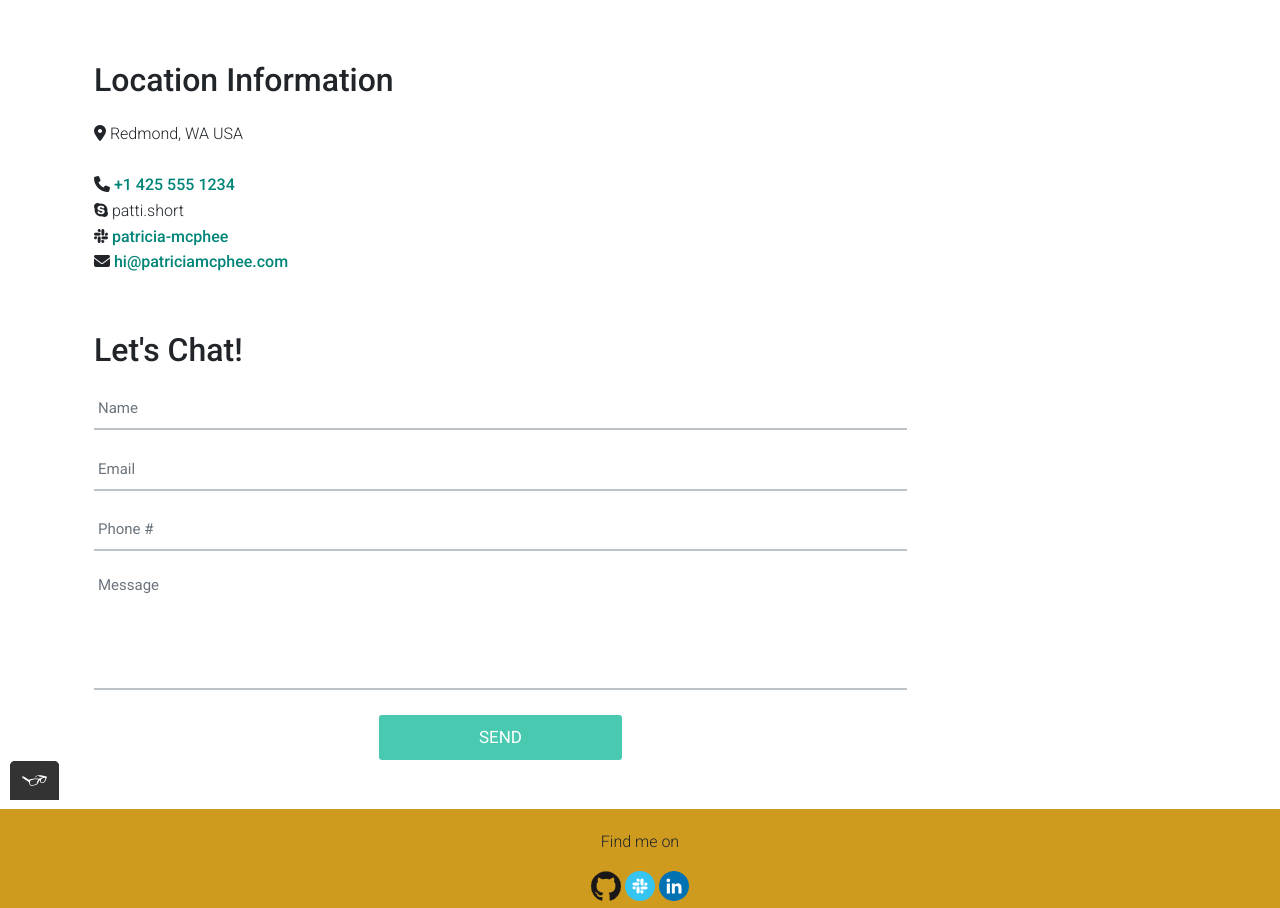
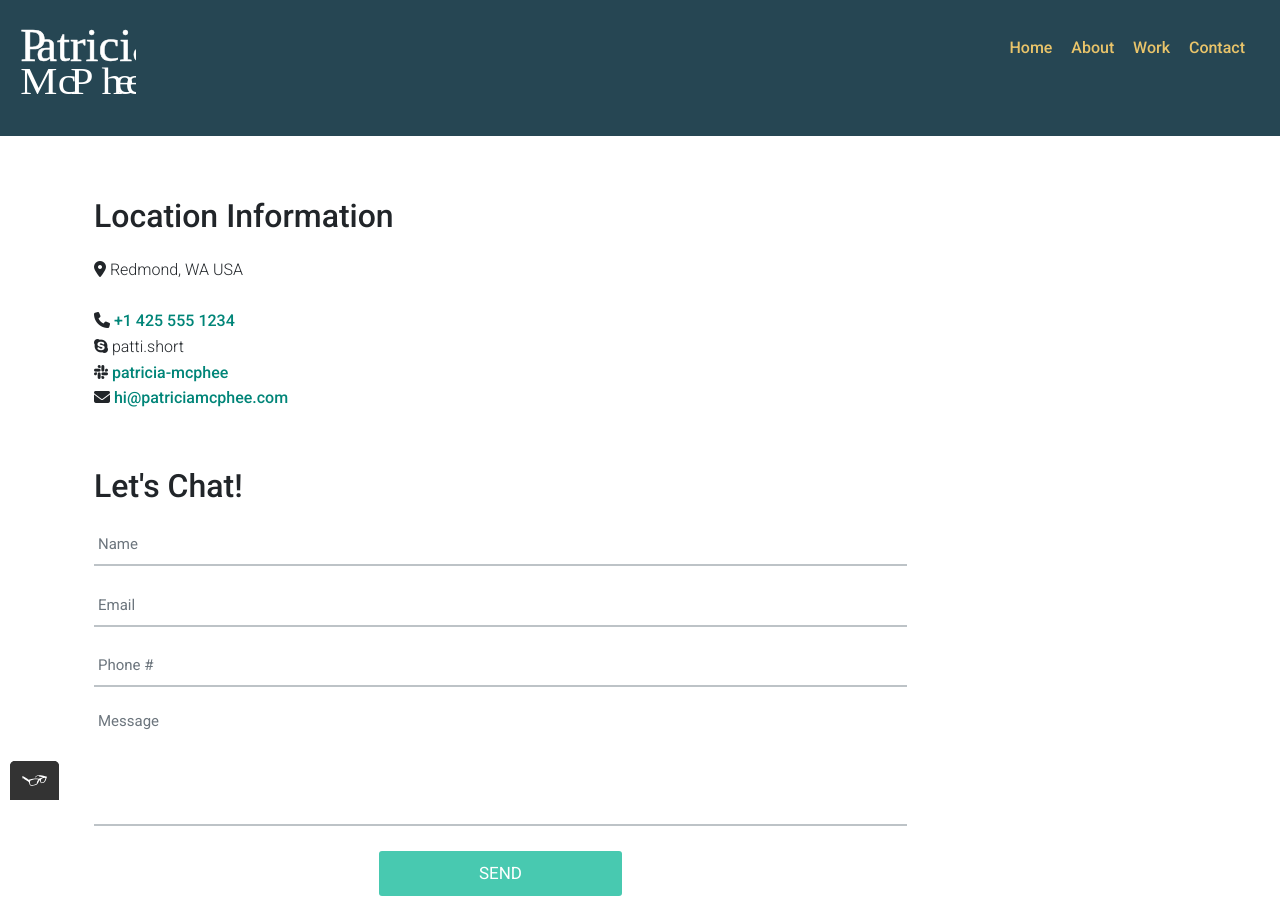
Before and after one commit to patriciamcphee/my-fullstack-portfolio, a website: page contact.html in a window 1280 px wide. Shown: the top 908 px of the page. Drawn offline with nearby package versions, Linux system fonts and the light colour scheme.

Commit message:
add consistent header - non fixed to top

```diff
--- a/contact.html
+++ b/contact.html
@@ -17,7 +17,27 @@
     <link href="css/styles.css" rel="stylesheet">
     <script src="https://kit.fontawesome.com/bcd0cbd786.js" crossorigin="anonymous"></script>
   </head>
-
+  <body>
+    <!-- Header including the logo and the main navigation -->
+    <header class="page-header">
+      <a href="./index.html" role="menuitem"><img src="./img/patricia-mcphee-logo-white.svg" alt="Patricia McPhee logo"></a>
+      <nav class="main-navigation page-header__item">
+        <ul role="menubar" class="navigation-list">
+           <li role="presentation">
+              <a href="index.html" role="menuitem" class="navigation-list__item">Home</a>
+           </li>
+           <li role="presentation">
+              <a href="about.html" role="menuitem" class="navigation-list__item navigation-list__item--active">About</a>
+           </li>
+           <li role="presentation">
+              <a href="work.html" role="menuitem" class="navigation-list__item">Work</a>
+           </li>
+           <li role="presentation">
+              <a href="contact.html" role="menuitem" class="navigation-list__item">Contact</a>
+           </li>
+        </ul>
+     </nav>
+    </header>
   <main role="main">
     <div class="container">
       <div class="row row-content">
```
Also changed, not shown: work.html (+7 -6 lines).
